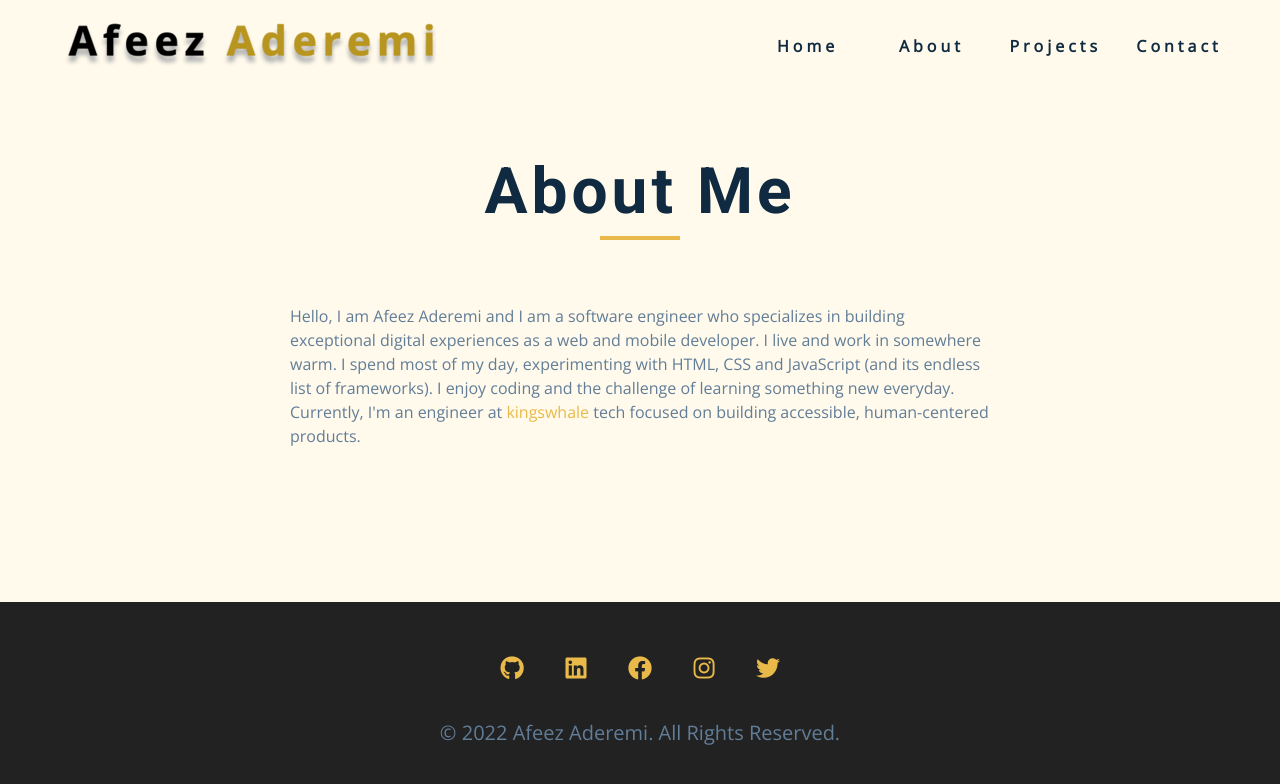
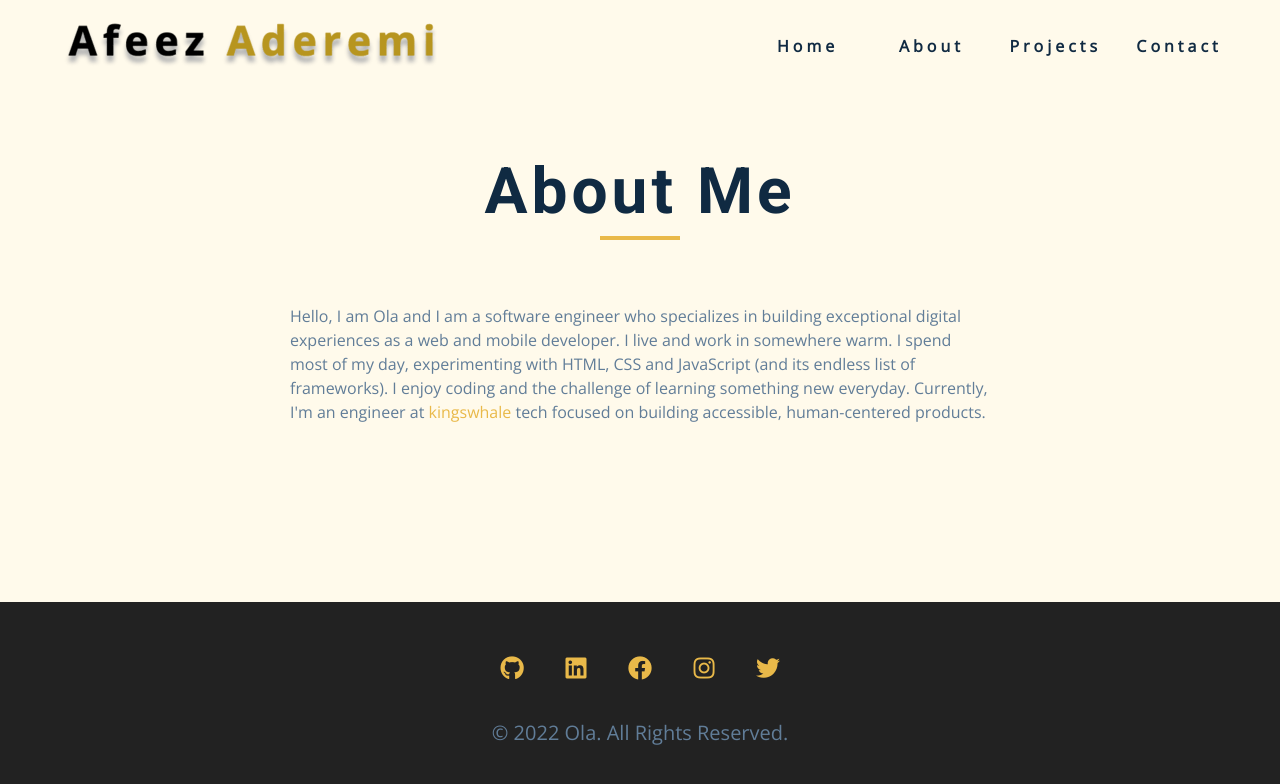
Before and after one commit to Kingswhale/afeez-portfolio-update, a plain HTML site: page about.html in a window 1280 px wide. Drawn offline with nearby package versions, Linux system fonts and the light colour scheme.

Commit message:
landing update

```diff
--- a/about.html
+++ b/about.html
@@ -4,7 +4,7 @@
 <head>
   <meta charset="UTF-8" />
   <meta name="viewport" content="width=device-width, initial-scale=1.0" />
-  <title>Afeez Aderemi || About</title>
+  <title>Ola || About</title>
   <link rel="stylesheet" href="./fontawesome-free-5.12.1-web/css/all.min.css" />
   <!-- css -->
   <link rel="stylesheet" href="./css/styles.css" />
@@ -91,7 +91,7 @@
     <div class="section-center page-info">
       <!-- about page -->
       <p>
-        Hello, I am Afeez Aderemi and I am a software engineer who specializes in building exceptional digital
+        Hello, I am Ola and I am a software engineer who specializes in building exceptional digital
         experiences as a web and mobile developer. I live and work in
         somewhere warm. I spend most of my day, experimenting with HTML, CSS
         and JavaScript (and its endless list of frameworks). I enjoy coding
@@ -139,7 +139,7 @@
       <!-- end of single item -->
     </ul>
 
-    <p>&copy; <span id="date"></span> Afeez Aderemi. All rights reserved.</p>
+    <p>&copy; <span id="date"></span> Ola. All rights reserved.</p>
   </footer>
   <script src="./js/app.js"></script>
 </body>
```
